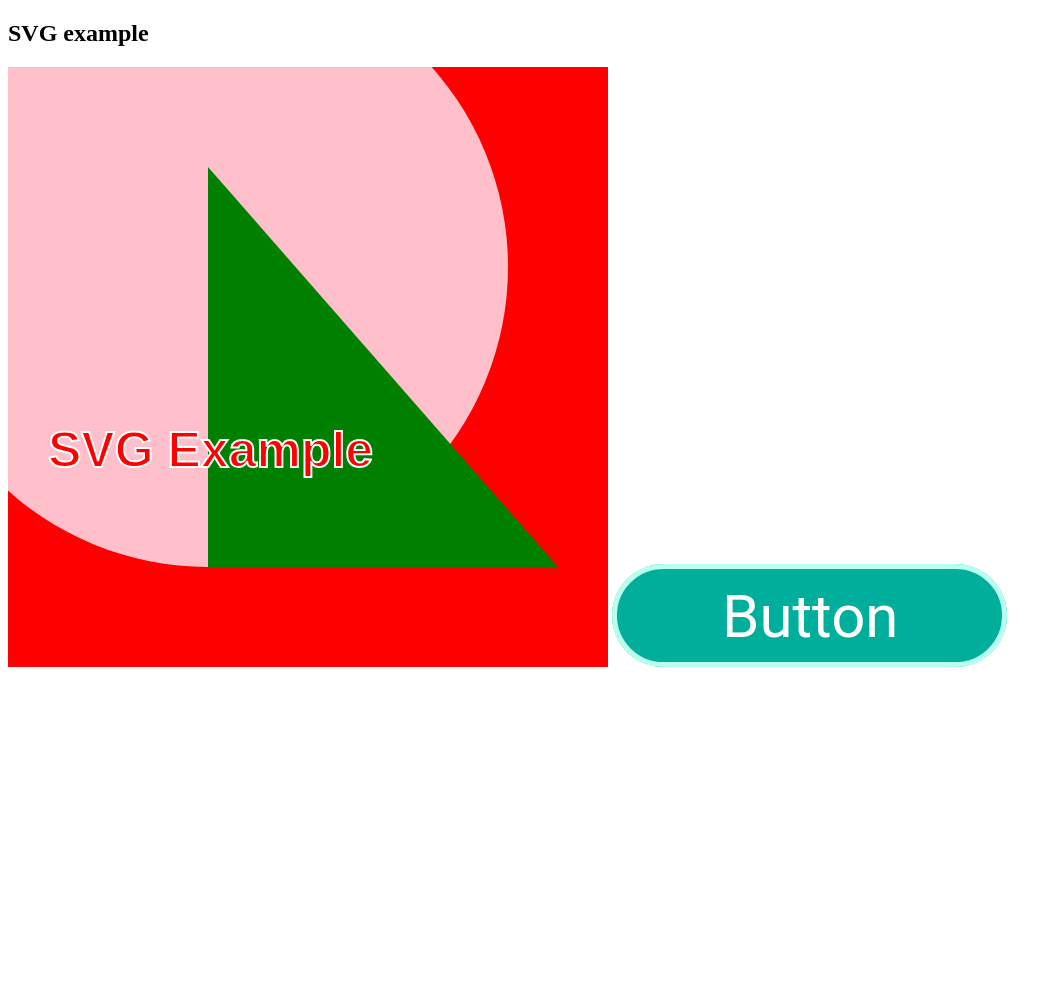
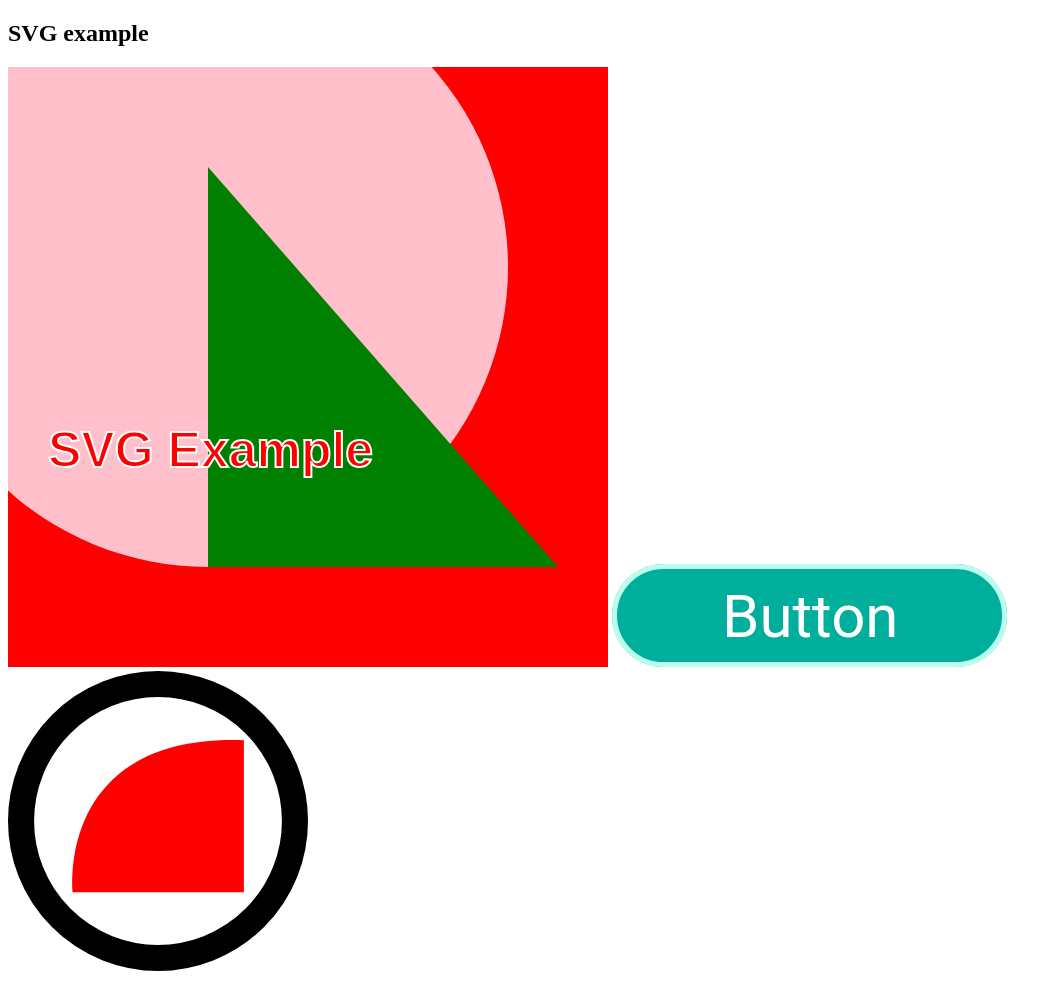
Before and after one commit to robert-laws/2021-learning-path, a plain HTML site: page complete-intro-to-web-development-v2/examples/svg.html in a window 1280 px wide. Shown: the whole page, without its empty margins (0-1062 px from the left). Before the commit the page ends 800 px from the top, so only its background shows below. Drawn offline with Linux system fonts and the light colour scheme.

Commit message:
add svg example

```diff
--- a/complete-intro-to-web-development-v2/examples/svg.html
+++ b/complete-intro-to-web-development-v2/examples/svg.html
@@ -60,5 +60,32 @@
         <tspan x="0" y="0">Button</tspan>
       </text>
     </svg>
+
+    <svg
+      id="Component_2_1"
+      data-name="Component 2 – 1"
+      xmlns="http://www.w3.org/2000/svg"
+      width="300"
+      height="300"
+      viewBox="0 0 115 115"
+    >
+      <g
+        id="Ellipse_1"
+        data-name="Ellipse 1"
+        fill="none"
+        stroke="#000"
+        stroke-width="10"
+      >
+        <circle cx="57.5" cy="57.5" r="57.5" stroke="none" />
+        <circle cx="57.5" cy="57.5" r="52.5" fill="none" />
+      </g>
+      <path
+        id="Path_1"
+        data-name="Path 1"
+        d="M-50.483,231.993s-6.566-60.814,65.664-58.28v58.28Z"
+        transform="translate(75.229 -147.139)"
+        fill="red"
+      />
+    </svg>
   </body>
 </html>
```
